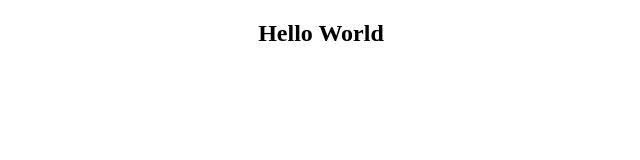
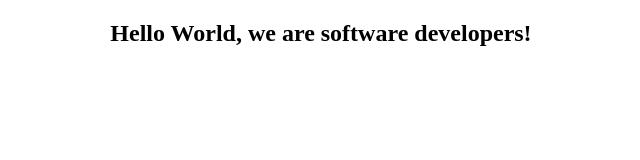
Before and after one commit to rickgigs/gigs-abdus, a plain HTML site: page index.html in a window 1280 px wide. Shown: the whole page, without its empty margins (319-959 px from the left). Drawn offline with Linux system fonts and the light colour scheme.

Commit message:
added some content

```diff
--- a/index.html
+++ b/index.html
@@ -7,6 +7,10 @@
     <title>gigs&abdus</title>
 </head>
 <body>
-   <center> <h2>Hello World</h2> </center>
+<center>
+    <h2>Hello World, we are software developers!
+
+    </h2>
+</center>
 </body>
 </html>
```
